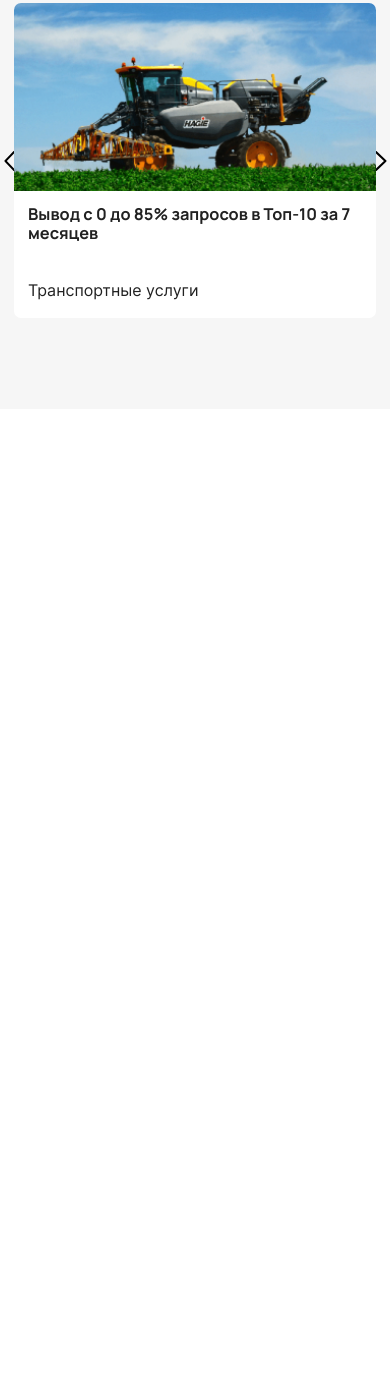
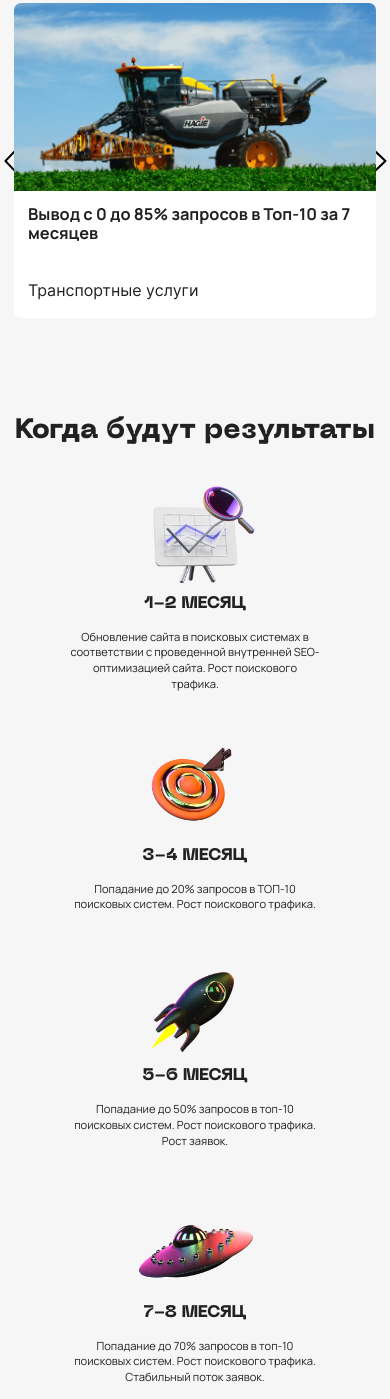
Before and after one commit to Olga-smart/PR-Volga_SEO, a plain HTML site: page index.html in a window 390 px wide. Shown: the part 1145-2544 px from the top of the page. Before the commit the page ends 1554 px from the top, so only its background shows below. Drawn offline with Linux system fonts and the light colour scheme.

Commit message:
Make Deadlines section

```diff
--- a/index.html
+++ b/index.html
@@ -172,6 +172,31 @@
       </div>
     </div>
   </section>
+
+  <section class="deadlines">
+    <div class="container">
+      <h2 class="deadlines__heading">Когда будут результаты</h2>
+      <ul class="deadlines__list">
+        <li class="deadlines__item" style="background-image: url(./img/deadlines-img-1.png);">
+          <span class="deadlines__item-heading">1-2 месяц</span>
+          <p class="deadlines__item-text">Обновление сайта в поисковых системах в соответствии с проведенной внутренней SEO-оптимизацией сайта. Рост поискового трафика.</p>
+        </li>
+        <li class="deadlines__item" style="background-image: url(./img/deadlines-img-2.png);">
+          <span class="deadlines__item-heading">3-4 месяц</span>
+          <p class="deadlines__item-text">Попадание до 20% запросов в ТОП-10 поисковых систем. Рост поискового трафика.</p>
+        </li>
+        <li class="deadlines__item" style="background-image: url(./img/deadlines-img-3.png);">
+          <span class="deadlines__item-heading">5-6 месяц</span>
+          <p class="deadlines__item-text">Попадание до 50% запросов в топ-10 поисковых систем. Рост поискового трафика. Рост заявок.</p>
+        </li>
+        <li class="deadlines__item" style="background-image: url(./img/deadlines-img-4.png);">
+          <span class="deadlines__item-heading">7-8 месяц</span>
+          <p class="deadlines__item-text">Попадание до 70% запросов в топ-10 поисковых систем. Рост поискового трафика. Стабильный поток заявок.</p>
+        </li>
+      </ul>
+    </div>
+  </section>
+
   <footer></footer>
   <script src="./libs/glide/glide.min.js"></script>
   <script src="./main.js"></script>
--- a/style.css
+++ b/style.css
@@ -906,7 +906,7 @@ a {
 }
 /* End Cases Section */
 
-/* Media Cases */
+/* Media Cases Section*/
 @media (max-width: 1440px) {
   .cases__slider {
     grid-template-columns: 2.5rem 1fr 2.5rem;
@@ -934,4 +934,81 @@ a {
     margin-bottom: 2rem;
   }
 }
-/* End Media Cases */
+/* End Media Cases Section */
+
+/* Deadlines Section */
+.deadlines {
+  background-color: #f6f6f6;
+  padding-bottom: 6.5rem;
+}
+.deadlines__heading {
+  font-family: 'Neue Machina', monospace;
+  font-weight: 900;
+  font-size: 2rem;
+  text-align: center;
+  margin-top: 0;
+  margin-bottom: 1.75rem;
+}
+.deadlines__list {
+  margin: 0;
+  padding: 0;
+  list-style-type: none;
+  display: grid;
+  grid-template-columns: 1fr 1fr 1fr 1fr;
+  gap: 2rem;
+}
+.deadlines__item {
+  padding-top: 10.25rem;
+  background-repeat: no-repeat;
+  background-position: top center;
+  background-size: 50%;
+  width: 100%;
+  text-align: center;
+}
+.deadlines__item-heading {
+  font-family: 'Neue Machina', monospace;
+  font-weight: 900;
+  font-size: 1.2rem;
+  text-transform: uppercase;
+}
+.deadlines__item-text {
+  font-size: .8rem;
+  line-height: 1.4;
+}
+/* End Deadlines Section */
+
+/* Media Deadlines Section */
+@media (max-width: 1440px) {
+  .deadlines__item {
+    padding-top: 8rem;
+  }
+}
+@media (max-width: 1199px) {
+  .deadlines__item {
+    padding-top: 7rem;
+  }
+}
+@media (max-width: 767px) {
+  .deadlines__list {
+    grid-template-columns: 1fr 1fr;
+  }
+  .deadlines__item {
+    padding-top: 10rem;
+  }
+}
+@media (max-width: 575px) {
+  .deadlines__list {
+    grid-template-columns: 1fr;
+    justify-items: center;
+  }
+  .deadlines__item {
+    width: 50%;
+    padding-top: 8rem;
+  }
+}
+@media (max-width: 400px) {
+  .deadlines__item {
+    width: 70%;
+  }
+}
+/* End Media Deadlines Section */
```
Also changed, not shown: img/deadlines-img-1.png (added), img/deadlines-img-2.png (added), img/deadlines-img-3.png (added), img/deadlines-img-4.png (added).
